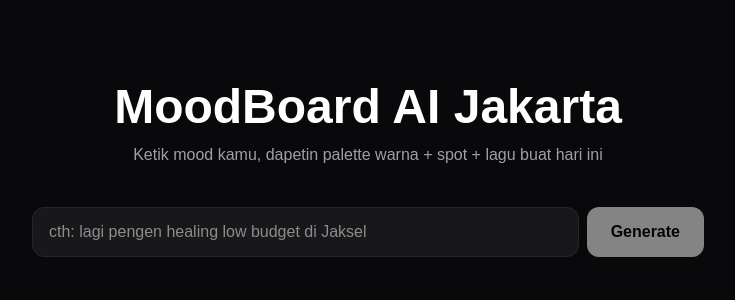
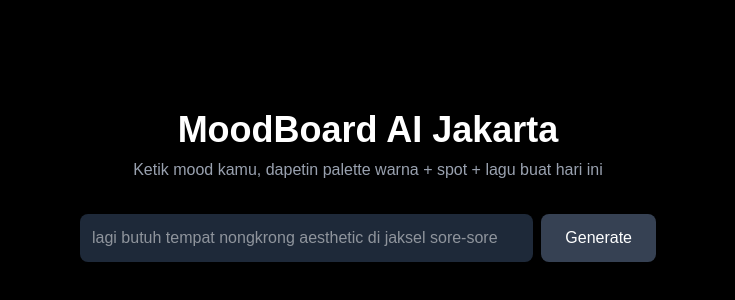
Before and after one commit to farone11/moodboard-jakarta, a Next.js app: page / in a window 1280 px wide. Shown: the part 214-514 px from the top of the page, without its empty margins (272-1007 px from the left). Built offline with nearby package versions, Linux system fonts and the light colour scheme.

Commit message:
fix: add fetch to api

```diff
--- a/app/page.tsx
+++ b/app/page.tsx
@@ -1,72 +1,58 @@
-"use client";
-import { useState } from "react";
+'use client';
+import { useState } from 'react';
 
 export default function Home() {
-  const [mood, setMood] = useState("");
+  const [mood, setMood] = useState('');
+  const [result, setResult] = useState<any>(null);
   const [loading, setLoading] = useState(false);
-  const [result, setResult] = useState<any>(null);
 
-  const handleGenerate = async () => {
+  async function handleGenerate() {
     setLoading(true);
     setResult(null);
+
     const res = await fetch('/api/generate', {
       method: 'POST',
+      headers: { 'Content-Type': 'application/json' },
       body: JSON.stringify({ mood }),
     });
+
     const data = await res.json();
     setResult(data);
     setLoading(false);
-  };
+  }
 
   return (
-    <main className="min-h-screen bg-zinc-950 text-white flex flex-col items-center justify-center p-6">
-      <div className="max-w-2xl w-full">
-        <div className="text-center mb-10">
-          <h1 className="text-4xl md:text-5xl font-bold mb-3">MoodBoard AI Jakarta</h1>
-          <p className="text-zinc-400">Ketik mood kamu, dapetin palette warna + spot + lagu buat hari ini</p>
-        </div>
+    <main className="min-h-screen bg-black text-white flex flex-col items-center justify-center p-4">
+      <h1 className="text-4xl font-bold mb-2">MoodBoard AI Jakarta</h1>
+      <p className="mb-8 text-gray-400">Ketik mood kamu, dapetin palette warna + spot + lagu buat hari ini</p>
 
-        <div className="flex flex-col sm:flex-row gap-2 mb-8">
+      <div className="flex gap-2 w-full max-w-xl">
         <input
           value={mood}
           onChange={(e) => setMood(e.target.value)}
-            placeholder="cth: lagi pengen healing low budget di Jaksel"
-            className="flex-1 px-4 py-3 rounded-xl bg-zinc-900 border border-zinc-800 focus:outline-none focus:border-zinc-600"
+          placeholder="lagi butuh tempat nongkrong aesthetic di jaksel sore-sore"
+          className="flex-1 bg-gray-800 p-3 rounded-lg"
         />
         <button
           onClick={handleGenerate}
-            disabled={loading || !mood}
-            className="px-6 py-3 rounded-xl bg-white text-black font-semibold disabled:opacity-50 disabled:cursor-not-allowed"
+          disabled={loading}
+          className="bg-gray-700 px-6 rounded-lg disabled:opacity-50"
         >
-            {loading ? "Mikirin..." : "Generate"}
+          {loading ? 'Mikirin...' : 'Generate'}
         </button>
       </div>
 
       {result && (
-          <div className="space-y-6 animate-in fade-in duration-500">
-            <div>
-              <h2 className="text-sm text-zinc-400 mb-3">Warna Hari Ini</h2>
-              <div className="flex gap-3">
+        <div className="mt-8 w-full max-w-xl">
+          <div className="flex gap-2 mb-4">
             {result.colors.map((c: string) => (
-                  <div key={c} className="w-16 h-16 rounded-lg border border-zinc-800" style={{ backgroundColor: c }} />
+              <div key={c} style={{ backgroundColor: c }} className="w-20 h-20 rounded-lg" />
             ))}
           </div>
-            </div>
-            <div>
-              <h2 className="text-sm text-zinc-400 mb-3">Spot Jakarta Buat Kamu</h2>
-              <div className="flex flex-wrap gap-2">
-                {result.spots.map((s: string) => (
-                  <span key={s} className="px-3 py-1.5 bg-zinc-900 rounded-full text-sm border border-zinc-800">{s}</span>
-                ))}
-              </div>
-            </div>
-            <div>
-              <h2 className="text-sm text-zinc-400 mb-3">Lagu</h2>
-              <p className="text-lg">{result.song}</p>
-            </div>
+          <p className="mb-2"><b>Spot:</b> {result.spots.join(', ')}</p>
+          <p><b>Lagu:</b> {result.song}</p>
         </div>
       )}
-      </div>
     </main>
   );
 }
```
Lines whose indentation alone changed are shown as unchanged.
